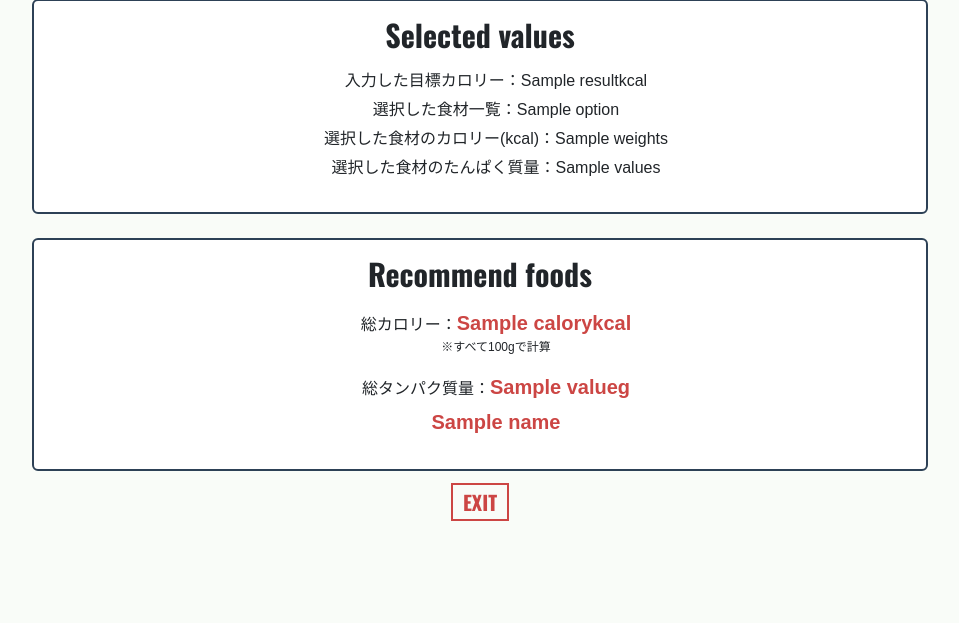
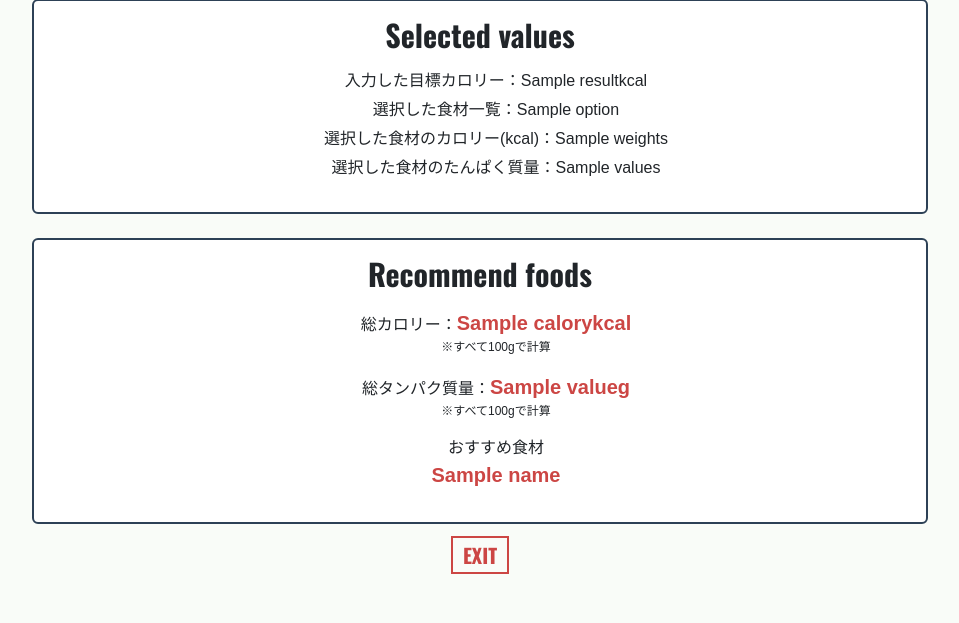
Before and after one commit to Im-not-yoneda/food-recommend, a Django app: template Recommend/templates/polls/result.html in a window 1280 px wide. Shown: the part 177-800 px from the top of the page, without its empty margins (160-1119 px from the left). Run offline with Django 4.2, Linux system fonts and the light colour scheme; the template is opened without the code that fills it: most values are stand-ins (such as "Sample title", 1, 10 or a date in 2020).

Commit message:
スタイルの変更

```diff
--- a/Recommend/templates/polls/result.html
+++ b/Recommend/templates/polls/result.html
@@ -73,8 +73,12 @@
                                 総カロリー：<b class="accent">{{ calory }}kcal</b>
                                 <p style="font-size: 12px">※すべて100gで計算</p>
                             </li>
-							<li>総タンパク質量：<b class="accent">{{ value }}g</b></li>
-                            <li>
+							<li>
+								総タンパク質量：<b class="accent">{{ value }}g</b>
+								<p style="font-size: 12px">※すべて100gで計算</p>
+							</li>
+                            <li class="mt-3">
+								おすすめ食材<br>
 								<b class="accent">{{ name }}</b>
 							</li>
                         </ul>
```
